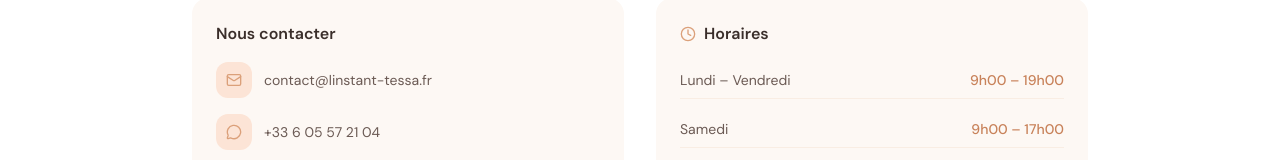
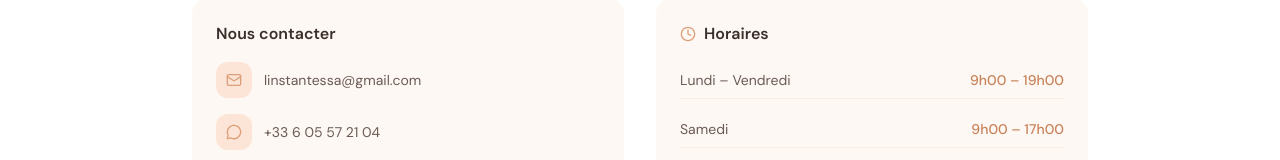
Before and after one commit to Mavtrax/linstant-tessa, a React (Vite) app: page / in a window 1280 px wide. Shown: the part 3790-3950 px from the top of the page. Built offline with nearby package versions, Linux system fonts and the light colour scheme; a web font is replaced by a local one.

Commit message:
Mise à jour email de contact : linstantessa@gmail.com
Co-Authored-By: Claude Sonnet 4.6 <noreply@anthropic.com>

```diff
--- a/src/App.tsx
+++ b/src/App.tsx
@@ -18,7 +18,7 @@ function InstagramIcon({ size = 18, className }: { size?: number; className?: st
 const CONFIG = {
   instagram: 'https://instagram.com/linstantessa',
   whatsapp:  'https://wa.me/33605572104',
-  email:     'contact@linstant-tessa.fr',
+  email:     'linstantessa@gmail.com',
   location:  'Aix-en-Provence (13)',
   phone:     '+33 6 05 57 21 04',
   planity:   'https://www.planity.com/sc-coiffure-linstant-tessa-13090-aix-en-provence',
--- a/src/MentionsLegales.tsx
+++ b/src/MentionsLegales.tsx
@@ -26,7 +26,7 @@ export default function MentionsLegales() {
             <p><strong className="text-[#3a2e2a]">Responsable de publication :</strong> Tessa [<span className="italic text-nude-400">Nom de famille à compléter</span>]</p>
             <p><strong className="text-[#3a2e2a]">SIRET :</strong> [<span className="italic text-nude-400">À compléter</span>]</p>
             <p><strong className="text-[#3a2e2a]">Adresse :</strong> Aix-en-Provence (13)</p>
-            <p><strong className="text-[#3a2e2a]">Email :</strong> <a href="mailto:contact@linstant-tessa.fr" className="text-nude-500 hover:underline">contact@linstant-tessa.fr</a></p>
+            <p><strong className="text-[#3a2e2a]">Email :</strong> <a href="mailto:linstantessa@gmail.com" className="text-nude-500 hover:underline">linstantessa@gmail.com</a></p>
             <p><strong className="text-[#3a2e2a]">Téléphone :</strong> +33 6 05 57 21 04</p>
           </div>
         </section>
@@ -58,7 +58,7 @@ export default function MentionsLegales() {
           <h2 className="font-serif text-xl font-semibold text-[#3a2e2a] mb-3 pb-2 border-b border-nude-100">Données personnelles</h2>
           <p className="text-[#6b5a54] text-sm leading-relaxed">
             Ce site ne collecte aucune donnée personnelle automatiquement. Les données transmises via le formulaire de contact (email) sont uniquement utilisées pour répondre à votre demande et ne sont pas partagées avec des tiers. Conformément au RGPD, vous disposez d'un droit d'accès, de rectification et de suppression de vos données en contactant :<br />
-            <a href="mailto:contact@linstant-tessa.fr" className="text-nude-500 hover:underline">contact@linstant-tessa.fr</a>
+            <a href="mailto:linstantessa@gmail.com" className="text-nude-500 hover:underline">linstantessa@gmail.com</a>
           </p>
         </section>
 
--- a/src/PolitiqueConfidentialite.tsx
+++ b/src/PolitiqueConfidentialite.tsx
@@ -22,7 +22,7 @@ export default function PolitiqueConfidentialite() {
           <h2 className="font-serif text-xl font-semibold text-[#3a2e2a] mb-3 pb-2 border-b border-nude-100">Responsable du traitement</h2>
           <p className="text-[#6b5a54] text-sm leading-relaxed">
             L'instant Tessa, micro-entreprise de prothésie ongulaire basée à Aix-en-Provence (13).<br />
-            Contact : <a href="mailto:contact@linstant-tessa.fr" className="text-nude-500 hover:underline">contact@linstant-tessa.fr</a>
+            Contact : <a href="mailto:linstantessa@gmail.com" className="text-nude-500 hover:underline">linstantessa@gmail.com</a>
           </p>
         </section>
 
@@ -68,7 +68,7 @@ export default function PolitiqueConfidentialite() {
             <li><strong className="text-[#3a2e2a]">Opposition</strong> : vous opposer à un traitement</li>
           </ul>
           <p className="text-[#6b5a54] text-sm leading-relaxed mt-3">
-            Pour exercer ces droits, contactez-nous à : <a href="mailto:contact@linstant-tessa.fr" className="text-nude-500 hover:underline">contact@linstant-tessa.fr</a>
+            Pour exercer ces droits, contactez-nous à : <a href="mailto:linstantessa@gmail.com" className="text-nude-500 hover:underline">linstantessa@gmail.com</a>
           </p>
         </section>
 
```
